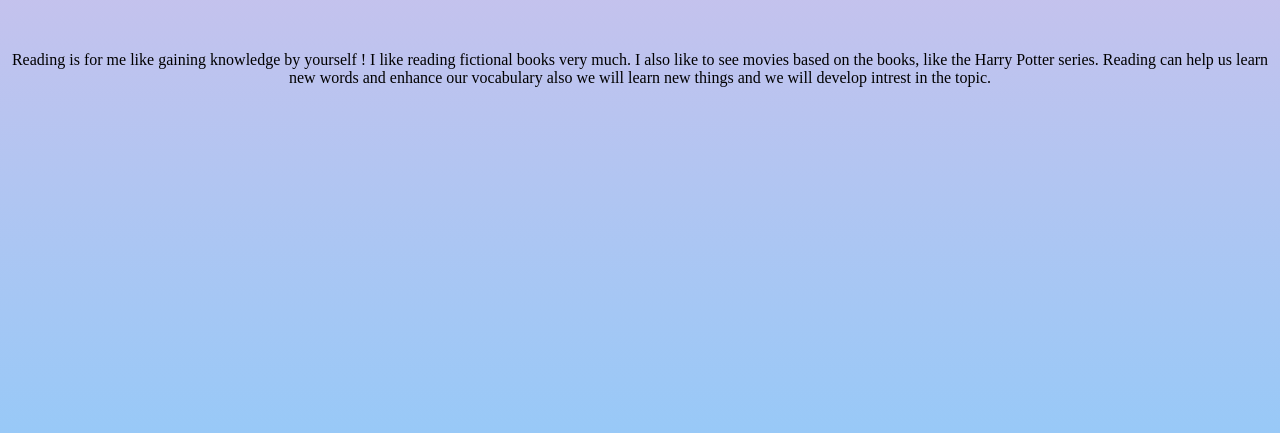
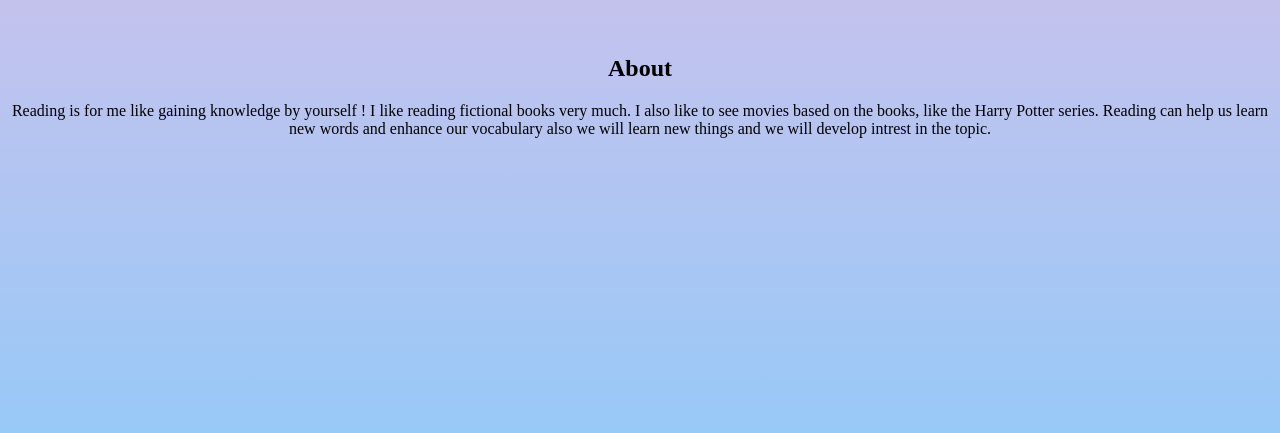
Before and after one commit to CoderTeam2/Project-58, a plain HTML site: page index.html in a window 1280 px wide. Shown: the part 287-720 px from the top of the page. Drawn offline with Linux system fonts and the light colour scheme.

Commit message:
Update index.html

```diff
--- a/index.html
+++ b/index.html
@@ -19,7 +19,8 @@
         <h1>My Favourite Hobby -<br><span id="hobby">Reading Books</span></h1>
     </section>
     <br>
-    <section>
+    <section id="about">
+        <h1>About</h1>
         <p> Reading is for me like gaining knowledge by yourself ! I like reading fictional books very much. I also like to see movies based on the books, like the Harry Potter series. Reading can help us learn new words and enhance our vocabulary also we will learn new things and we will develop intrest in the topic.</p>
     </section>
 </body>
```
